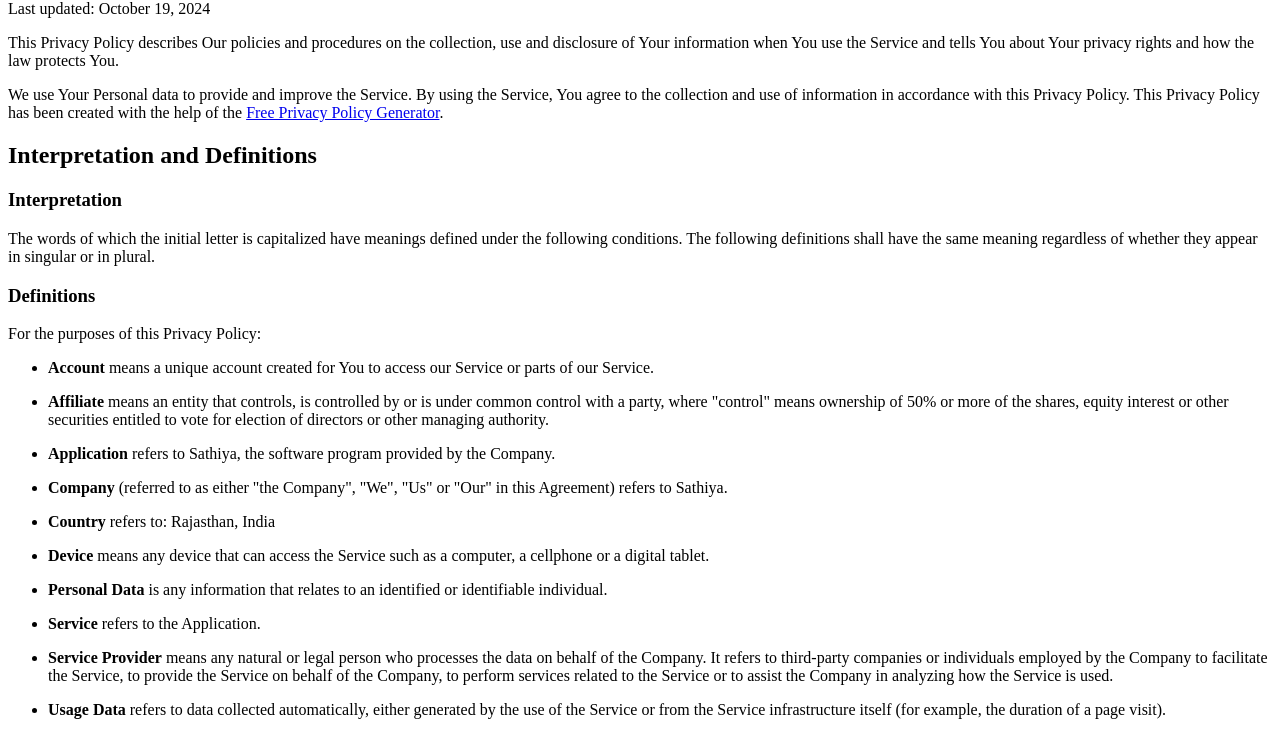
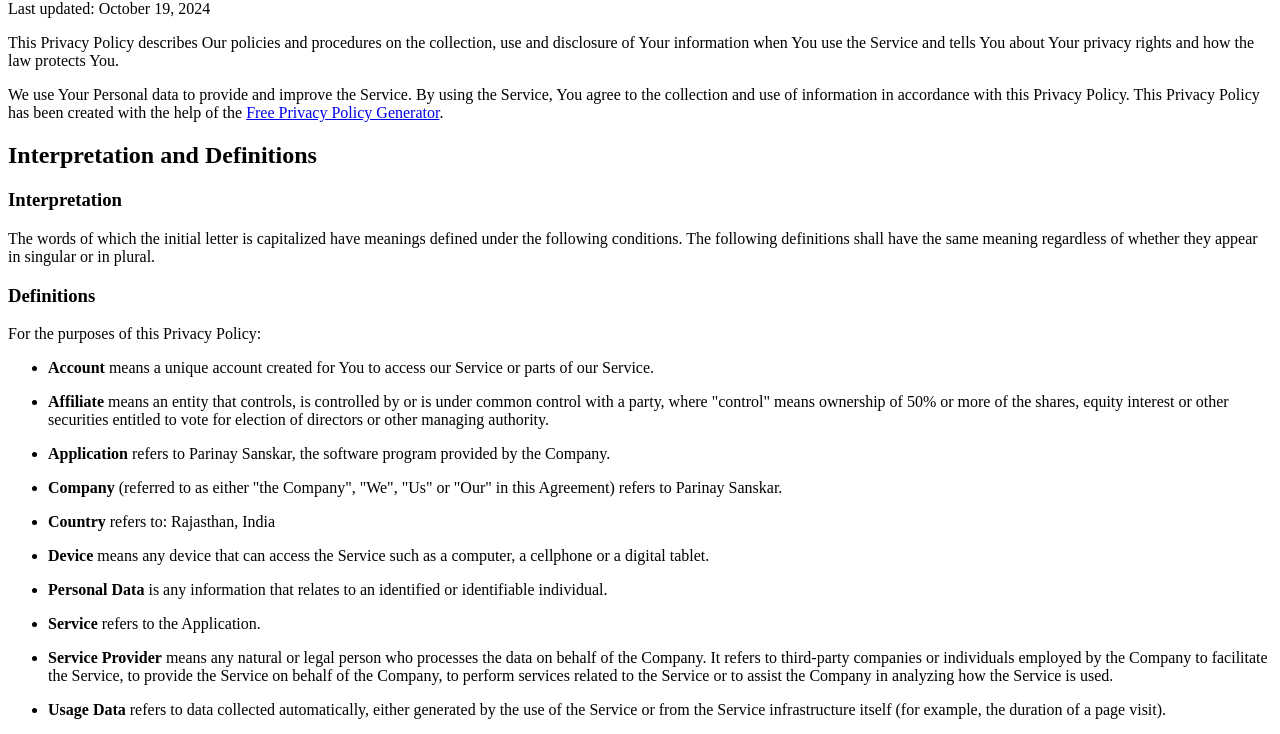
Before and after one commit to Parmodkumar11/Sathiya_PrivacyPolicy, a plain HTML site: page index.html in a window 1280 px wide. Shown: the part 66-800 px from the top of the page. Drawn offline with Linux system fonts and the light colour scheme.

Commit message:
name changes only

```diff
--- a/index.html
+++ b/index.html
@@ -24,11 +24,11 @@
             securities entitled to vote for election of directors or other managing authority.</p>
     </li>
     <li>
-        <p><strong>Application</strong> refers to Sathiya, the software program provided by the Company.</p>
+        <p><strong>Application</strong> refers to Parinay Sanskar, the software program provided by the Company.</p>
     </li>
     <li>
         <p><strong>Company</strong> (referred to as either &quot;the Company&quot;, &quot;We&quot;, &quot;Us&quot; or
-            &quot;Our&quot; in this Agreement) refers to Sathiya.</p>
+            &quot;Our&quot; in this Agreement) refers to Parinay Sanskar.</p>
     </li>
     <li>
         <p><strong>Country</strong> refers to: Rajasthan, India</p>
```
